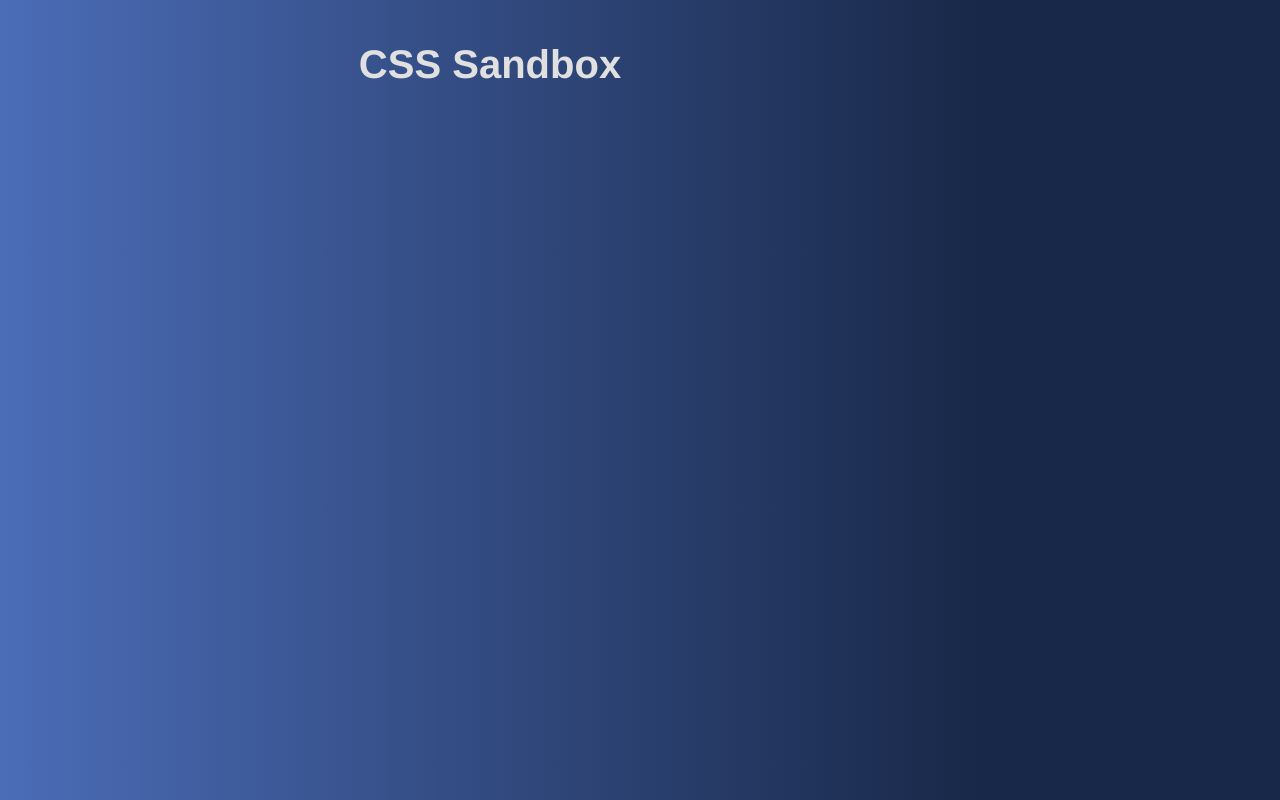
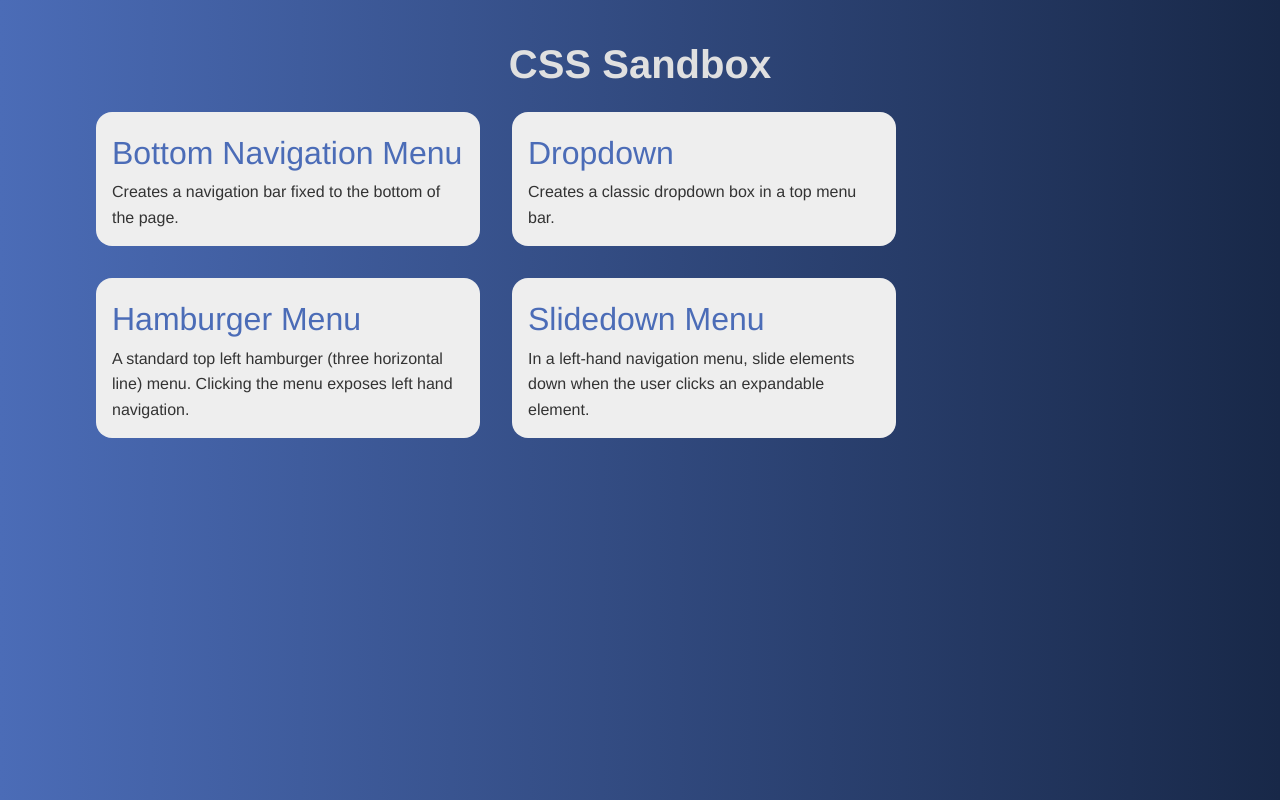
Before and after one commit to jarrettmeyer/css-sandbox, a plain HTML site: page index.html in a window 1280 px wide. Drawn offline with Linux system fonts and the light colour scheme.

Commit message:
Updates main page.

```diff
--- /dev/null
+++ b/assets/site.css
@@ -0,0 +1,71 @@
+*, ::after, ::before {
+    box-sizing: border-box;
+    margin: 0;
+    padding: 0;
+}
+
+*, ::after, ::before {
+    box-sizing: border-box;
+    margin: 0;
+    padding: 0;
+}
+
+html {
+    color: #303030;
+}
+
+body {
+    width: 100vw;
+    height: 100vh;
+    background: #090024;
+    color: #e0e0e0;
+    font-family: Helvetica, Arial, sans-serif;
+    font-size: 16px;
+    line-height: 1.6;
+}
+
+main {
+    position: absolute;
+    left: 0;
+    top: 0;
+    width: 100vw;
+    height: 100vh;
+    padding: 2rem 1rem 4rem;
+    background: linear-gradient(90deg, #4b6cb7 0%, #182848 100%);
+}
+
+h1 {
+    font-size: 2.5rem;
+    text-align: center;
+}
+
+a {
+    text-decoration: none;
+}
+
+.cards {
+    margin: 0 5vw;
+
+    display: flex;
+    flex-direction: row;
+    flex-wrap: wrap;
+}
+
+.card {
+    max-width: 24rem;
+    margin: 1em;
+    padding: 1rem;
+    border-radius: 1rem;
+
+
+    background: #eee;
+    color: #333;
+}
+
+.card-title {
+    font-size: 2rem;
+}
+
+.card-title a {
+    color: #4b6cb7;
+}
--- a/index.html
+++ b/index.html
@@ -5,59 +5,62 @@
     <meta name="viewport" content="width=device-width, initial-scale=1.0">
     <meta http-equiv="X-UA-Compatible" content="ie=edge">
     <title>CSS Sandbox</title>
-    <style>
-        *, ::after, ::before {
-            box-sizing: border-box;
-            margin: 0;
-            padding: 0;
-        }
-
-        html {
-            color: #303030;
-        }
-
-        body {
-            width: 100vw;
-            height: 100vh;
-            background: #090024;
-            color: #e0e0e0;
-            font-family: Helvetica, Arial, sans-serif;
-            font-size: 16px;
-            line-height: 1.6;
-        }
-
-        main {
-            position: absolute;
-            left: 0;
-            top: 0;
-            width: calc(100vw - 300px);
-            height: 100vh;
-            padding: 2rem 1rem;
-            background: linear-gradient(90deg, #4b6cb7 0%, #182848 100%);
-        }
-
-        h1 {
-            font-size: 2.5rem;
-            text-align: center;
-        }
-
-        nav {
-            position: absolute;
-            top: 0;
-            right: 0;
-            width: 300px;
-            height: 100vh;
-            background: #182848;
-        }
-    </style>
+    <link rel="stylesheet" href="./assets/site.css">
 </head>
 <body>
+
     <main>
         <h1>CSS Sandbox</h1>
+
+        <div class="cards">
+
+            <div class="card">
+                <div class="card-title">
+                    <a href="./bottom-nav-menu/index.html">Bottom Navigation Menu</a>
+                </div>
+                <div class="card-body">
+                    <p>
+                        Creates a navigation bar fixed to the bottom of the page.
+                    </p>
+                </div>
+            </div>
+
+            <div class="card">
+                <div class="card-title">
+                    <a href="./dropdown/index.html">Dropdown</a>
+                </div>
+                <div class="card-body">
+                    <p>
+                        Creates a classic dropdown box in a top menu bar.
+                    </p>
+                </div>
+            </div>
+
+            <div class="card">
+                <div class="card-title">
+                    <a href="./hamburger-menu/index.html">Hamburger Menu</a>
+                </div>
+                <div class="card-body">
+                    <p>
+                        A standard top left hamburger (three horizontal line) menu.
+                        Clicking the menu exposes left hand navigation.
+                    </p>
+                </div>
+            </div>
+
+            <div class="card">
+                <div class="card-title">
+                    <a href="./slidedown-menu/index.html">Slidedown Menu</a>
+                </div>
+                <div class="card-body">
+                    <p>
+                        In a left-hand navigation menu, slide elements down when the user clicks an expandable element.
+                    </p>
+                </div>
+            </div>
+
+        </div>
     </main>
 
-    <nav>
-
-    </nav>
 </body>
 </html>
```
